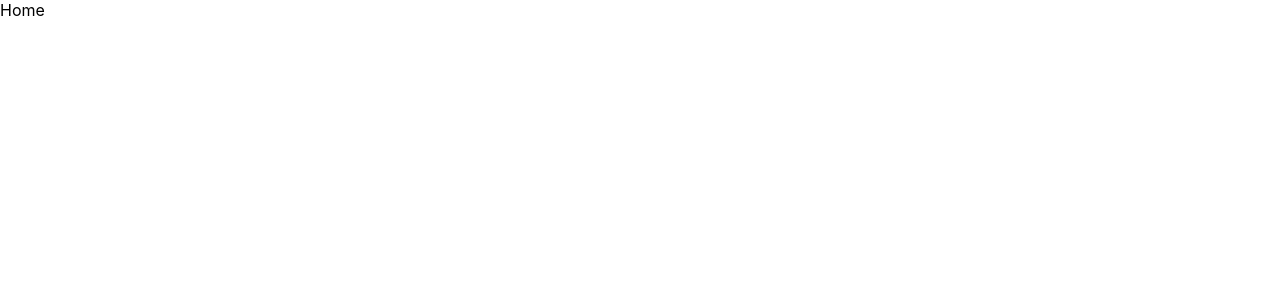
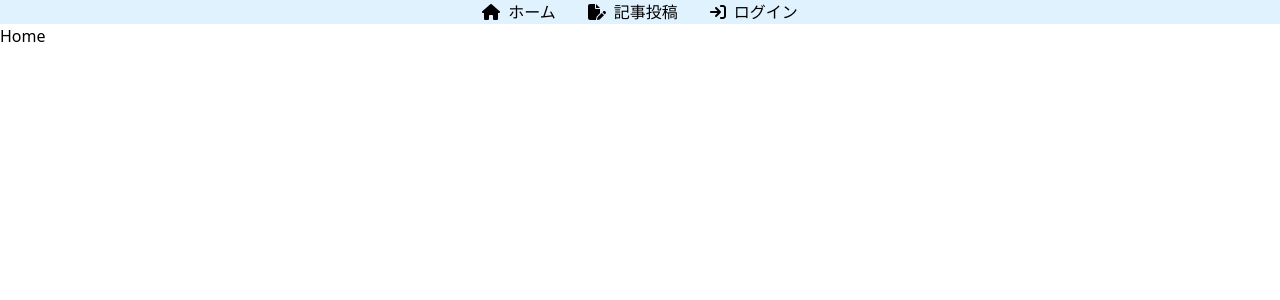
Before and after one commit to syunsuke-I/react_blog, a React (Create React App) app: page / in a window 1280 px wide. Shown: the top 300 px of the page. Built offline with nearby package versions, Linux system fonts and the light colour scheme; the HTML template or start-up script is replaced by a standard one.

Commit message:
アイコンの追加

```diff
--- /dev/null
+++ b/postcss.config.js
@@ -0,0 +1,6 @@
+module.exports = {
+  plugins: {
+    tailwindcss: {},
+    autoprefixer: {},
+  },
+}
--- a/src/App.js
+++ b/src/App.js
@@ -1,13 +1,16 @@
 import './App.css';
-import {BrowserRouter as Router,Routes,Route,Link} from "react-router-dom";
+import {BrowserRouter as Router,Routes,Route} from "react-router-dom";
 import Home from './components/Home';
 import CreatePost from './components/CreatePost';
 import Login from './components/Login';
 import Logout from './components/Logout';
+import NavBar from './components/NavBar';
 
 function App() {
   return(
+    <>
     <Router>
+    <NavBar/>
       <Routes>
         <Route path="/" element={<Home/>}></Route>
         <Route path="/createPost" element={<CreatePost/>}></Route>
@@ -15,6 +18,7 @@ function App() {
         <Route path="/logout" element={<Logout/>}></Route>
       </Routes>
     </Router>
+    </>
   );
 }
 
--- a/src/components/Home.js
+++ b/src/components/Home.js
@@ -1,7 +1,11 @@
 import React from "react"
 
 const Home = () => {
-  return <div>Home</div>
+  return (
+    <>
+      <div>Home</div>
+    </>
+  )
 };
 
 export default Home;
--- /dev/null
+++ b/src/components/NavBar.js
@@ -0,0 +1,25 @@
+import React from "react"
+import {Link} from "react-router-dom";
+import { FontAwesomeIcon } from "@fortawesome/react-fontawesome";
+import { faHouse,faFilePen,faArrowRightToBracket } from "@fortawesome/free-solid-svg-icons";
+
+const NavBar = () => {
+  return (
+    <nav class="flex justify-center items-center bg-sky-100 space-x-4 lg:space-x-8">
+      <Link to="/" class="hover:text-white focus:bg-sky-200 focus:text-white focus:outline-none focus:ring-2 focus:bg-sky-200 active:bg-blue-700 active:text-yellow-300">
+        <FontAwesomeIcon icon={faHouse} className="mr-2"/>
+        ホーム
+      </Link>
+      <Link to="/createpost" class="hover:text-white focus:bg-sky-200 focus:text-white focus:outline-none focus:ring-2 focus:bg-sky-200 active:bg-blue-700 active:text-yellow-300">
+        <FontAwesomeIcon icon={faFilePen} className="mr-2"/>
+        記事投稿
+      </Link>
+      <Link to="/login" class="hover:text-white focus:bg-sky-200 focus:text-white focus:outline-none focus:ring-2 focus:bg-sky-200 active:bg-blue-700 active:text-yellow-300">
+        <FontAwesomeIcon icon={faArrowRightToBracket} className="mr-2"/>
+        ログイン
+      </Link>
+    </nav>
+  )
+};
+
+export default NavBar;
--- a/src/index.css
+++ b/src/index.css
@@ -1,13 +1,3 @@
-body {
-  margin: 0;
-  font-family: -apple-system, BlinkMacSystemFont, 'Segoe UI', 'Roboto', 'Oxygen',
-    'Ubuntu', 'Cantarell', 'Fira Sans', 'Droid Sans', 'Helvetica Neue',
-    sans-serif;
-  -webkit-font-smoothing: antialiased;
-  -moz-osx-font-smoothing: grayscale;
-}
-
-code {
-  font-family: source-code-pro, Menlo, Monaco, Consolas, 'Courier New',
-    monospace;
-}
+@tailwind base;
+@tailwind components;
+@tailwind utilities;
--- /dev/null
+++ b/tailwind.config.js
@@ -0,0 +1,10 @@
+/** @type {import('tailwindcss').Config} */
+module.exports = {
+  content: [
+    "./src/**/*.{js,jsx,ts,tsx}",
+  ],
+  theme: {
+    extend: {},
+  },
+  plugins: [],
+}
```
Also changed, not shown: package.json (+8 -0 lines), 1 other file (tests, documents, lock files or other folders).
